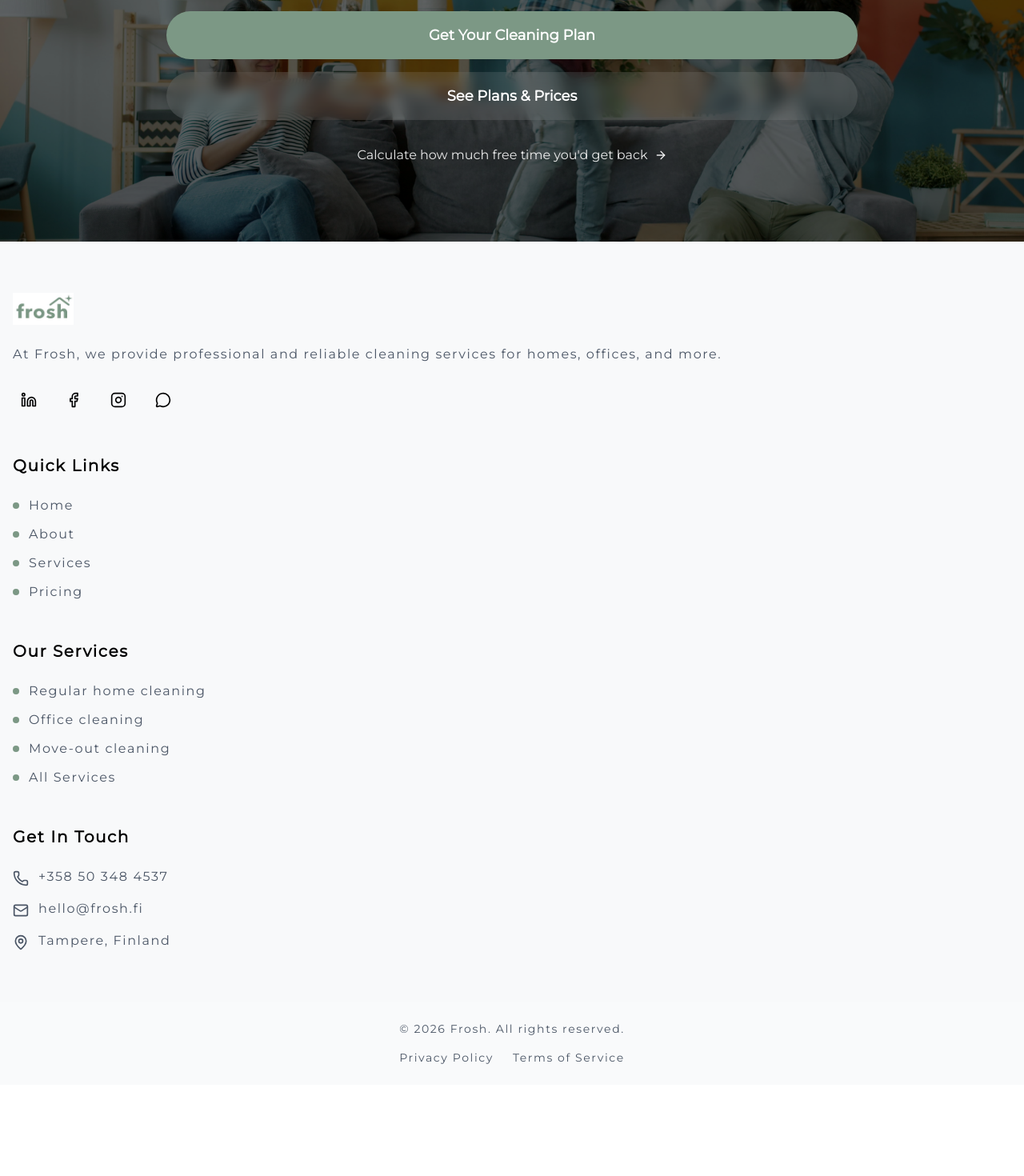
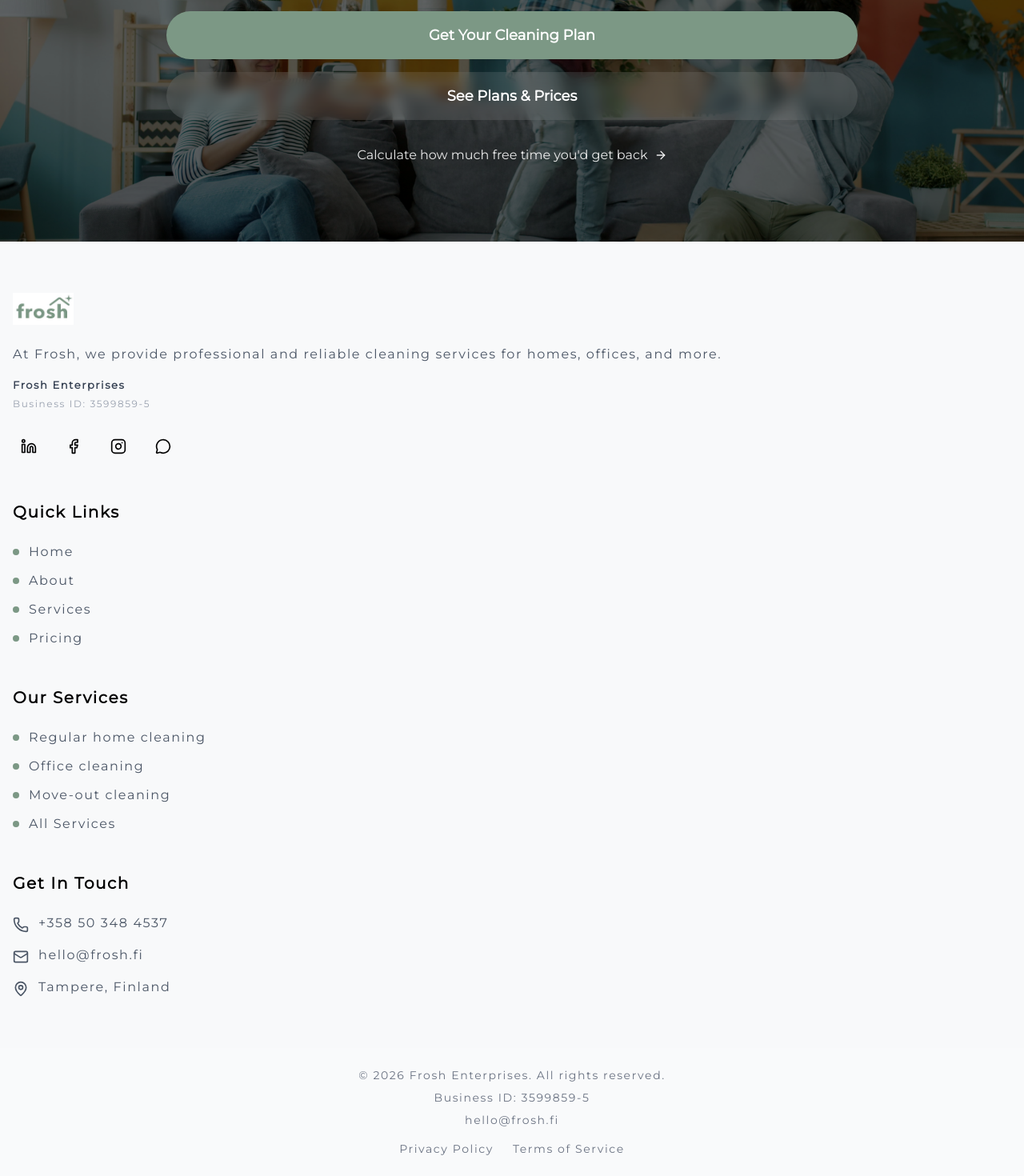
Before and after one commit to Gbolahan007/quick-clean, a Next.js app: page /en in a window 1280 px wide. Shown: the part 6803-8273 px from the top of the page at 80% size. Before the commit the page ends 8159 px from the top, so only its background shows below. Built offline with nearby package versions, Linux system fonts and the light colour scheme; no server answers.

Commit message:
updated privacy

```diff
--- a/app/components/Footer.tsx
+++ b/app/components/Footer.tsx
@@ -27,32 +27,45 @@
             <div className="mb-6">
               <Logo />
             </div>
-            <p className="text-gray-600 mb-6 leading-relaxed">
+            <p className="text-gray-600 mb-4 leading-relaxed">
               {t("footer.tagline")}
             </p>
+
+            {/* Company legal info */}
+            <div className="mb-6 space-y-1">
+              <p className="text-[13px] font-semibold text-gray-700">
+                Frosh Enterprises
+              </p>
+              <p className="text-[12px] text-gray-400">
+                Business ID: 3599859-5
+              </p>
+            </div>
 
             {/* Social Media Icons */}
             <div className="flex space-x-4">
               <a
-                href="https://linkedin.com"
+                href="https://linkedin.com/company/frosh"
                 target="_blank"
                 rel="noopener noreferrer"
+                aria-label="Frosh on LinkedIn (@Frosh)"
                 className="w-10 h-10 rounded-full border-2 border-gray-300 flex items-center justify-center hover:border-[#7c9885] hover:bg-[#7c9885] hover:text-white transition-all"
               >
                 <Linkedin className="w-5 h-5" />
               </a>
               <a
-                href="https://facebook.com"
+                href="https://facebook.com/frosh"
                 target="_blank"
                 rel="noopener noreferrer"
+                aria-label="Frosh on Facebook (@Frosh)"
                 className="w-10 h-10 rounded-full border-2 border-gray-300 flex items-center justify-center hover:border-[#7c9885] hover:bg-[#7c9885] hover:text-white transition-all"
               >
                 <Facebook className="w-5 h-5" />
               </a>
               <a
-                href="https://instagram.com"
+                href="https://instagram.com/frosh"
                 target="_blank"
                 rel="noopener noreferrer"
+                aria-label="Frosh on Instagram (@Frosh)"
                 className="w-10 h-10 rounded-full border-2 border-gray-300 flex items-center justify-center hover:border-[#7c9885] hover:bg-[#7c9885] hover:text-white transition-all"
               >
                 <Instagram className="w-5 h-5" />
@@ -61,6 +74,7 @@
                 href="https://wa.me/358503484537"
                 target="_blank"
                 rel="noopener noreferrer"
+                aria-label="Chat with Frosh on WhatsApp"
                 className="w-10 h-10 rounded-full border-2 border-gray-300 flex items-center justify-center hover:border-[#7c9885] hover:bg-[#7c9885] hover:text-white transition-all"
               >
                 <MessageCircle className="w-5 h-5" />
@@ -110,15 +124,6 @@
                   {t("nav.pricing")}
                 </Link>
               </li>
-              {/* <li>
-                <Link
-                  href="/contact"
-                  className="text-gray-600 hover:text-[#7c9885] transition-colors flex items-center group"
-                >
-                  <span className="w-2 h-2 bg-[#7c9885] rounded-full mr-3 group-hover:bg-black transition-colors"></span>
-                  {t("footer.contact")}
-                </Link>
-              </li> */}
             </ul>
           </div>
 
@@ -192,8 +197,8 @@
                 </a>
               </li>
               <li>
-                <div className="text-gray-600 flex items-start group">
-                  <MapPin className="w-5 h-5 mr-3 mt-1 shrink-0 group-hover:text-[#7c9885]" />
+                <div className="text-gray-600 flex items-start">
+                  <MapPin className="w-5 h-5 mr-3 mt-1 shrink-0" />
                   <span>Tampere, Finland</span>
                 </div>
               </li>
@@ -205,10 +210,25 @@
       {/* Bottom Bar */}
       <div className="border-t border-gray-200 bg-gray-50">
         <div className="mx-auto max-w-7xl px-4 sm:px-6 lg:px-8 py-6">
-          <div className="flex flex-col md:flex-row justify-between items-center text-sm text-gray-600">
-            <p className="mb-4 md:mb-0">
-              © {new Date().getFullYear()} Frosh. {t("footer.rights")}
-            </p>
+          <div className="flex flex-col md:flex-row justify-between items-center gap-4 text-sm text-gray-500">
+            {/* Left — copyright + legal identity */}
+            <div className="flex flex-col md:flex-row items-center gap-2 md:gap-4 text-center md:text-left">
+              <p>
+                © {new Date().getFullYear()} Frosh Enterprises.{" "}
+                {t("footer.rights")}
+              </p>
+              <span className="hidden md:inline text-gray-300">|</span>
+              <p>Business ID: 3599859-5</p>
+              <span className="hidden md:inline text-gray-300">|</span>
+              <a
+                href="mailto:hello@frosh.fi"
+                className="hover:text-[#7c9885] transition-colors"
+              >
+                hello@frosh.fi
+              </a>
+            </div>
+
+            {/* Right — legal links */}
             <div className="flex space-x-6">
               <Link
                 href="/privacy"
```
